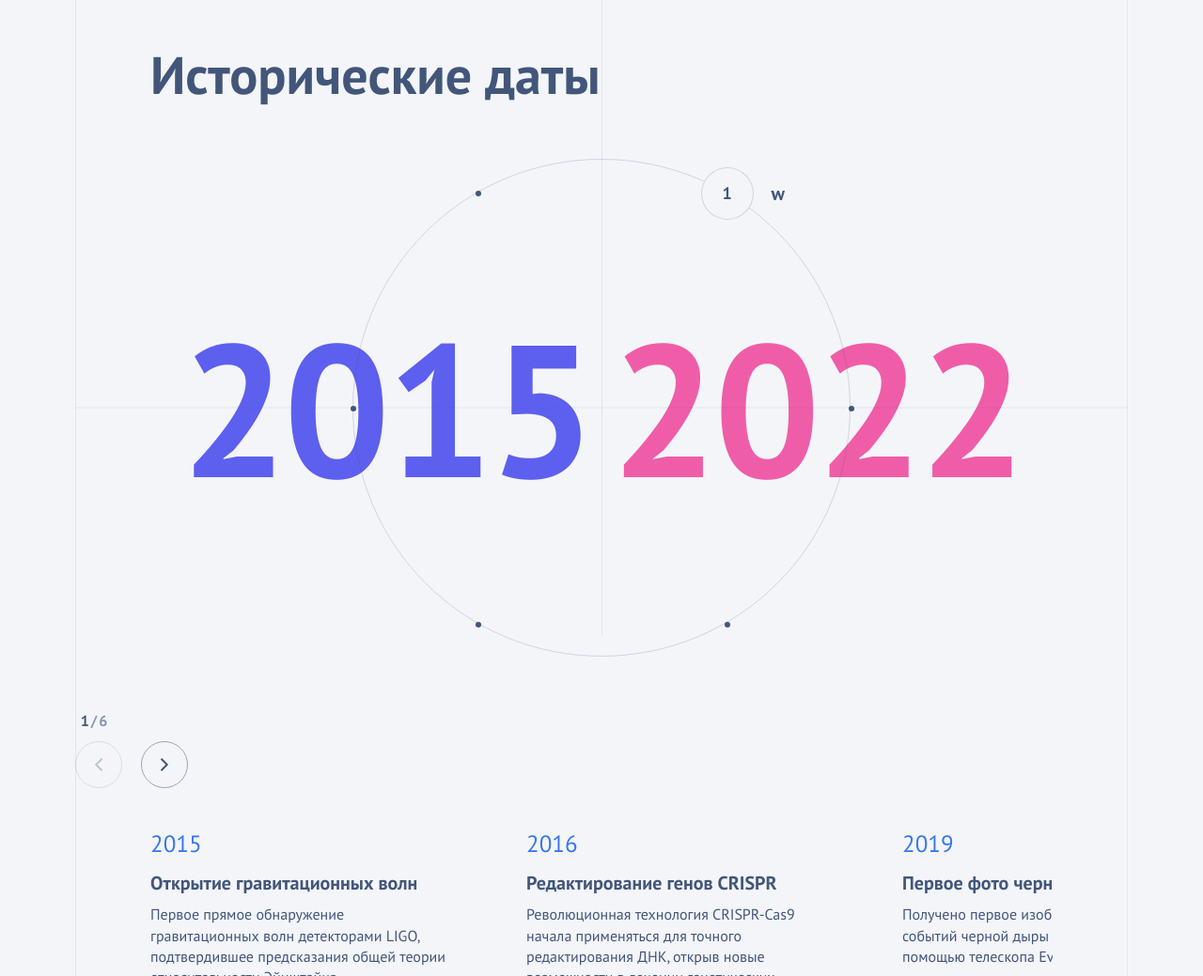
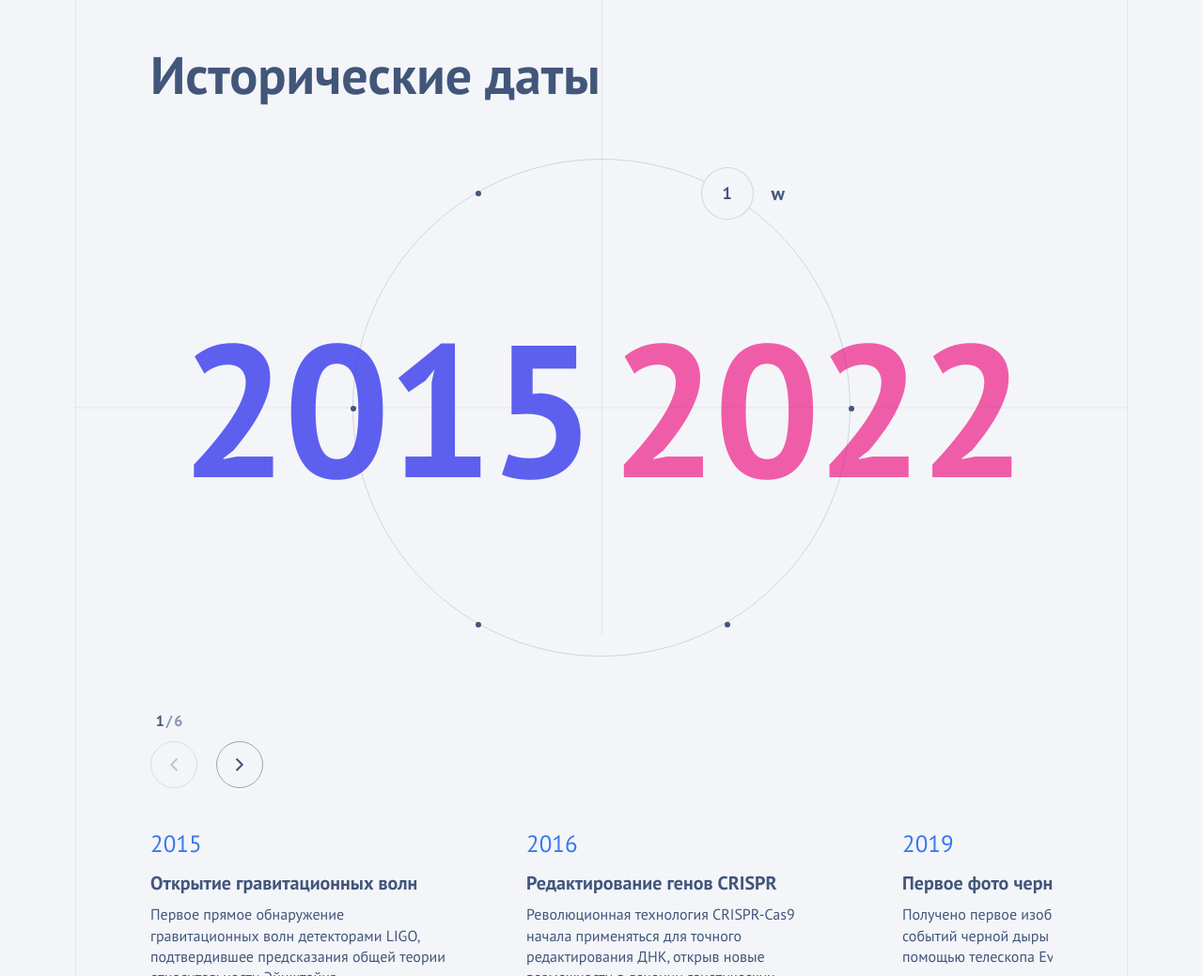
Before and after one commit to kenzWeb/only-slider, a React (Vite) app: page / in a window 1280 px wide. Shown: the part 124-1163 px from the top of the page at 94% size. Built offline with nearby package versions, Linux system fonts and the light colour scheme.

Commit message:
fix: исправил мелкие стили

```diff
--- a/src/shared/ui/CircleNavigation/CircleNavigationControls/CircleNavigationControls.scss
+++ b/src/shared/ui/CircleNavigation/CircleNavigationControls/CircleNavigationControls.scss
@@ -52,7 +52,6 @@
 			width: 32px;
 			height: 32px;
 		}
-
 
 		&::before {
 			content: '';
--- a/src/widgets/timeline-widget/TimelineWidget.scss
+++ b/src/widgets/timeline-widget/TimelineWidget.scss
@@ -10,12 +10,18 @@
 		margin-bottom: 56px;
 		margin-left: 80px;
 
+		@media (max-width: 1024px) {
+			margin-left: 40px;
+		}
+
 		@media (max-width: 768px) {
 			margin-bottom: 40px;
+			margin-left: 20px;
 		}
 
 		@media (max-width: 480px) {
 			margin-bottom: 30px;
+			margin-left: 15px;
 		}
 	}
 
@@ -220,13 +226,12 @@
 
 	&__circle-pagination {
 		position: absolute;
-		left: 0;
+		left: 80px;
 		bottom: -60px;
 		z-index: 25;
 
-		@media (max-width: 1200px) {
-			left: 20px;
-			bottom: -50px;
+		@media (max-width: 1024px) {
+			left: 40px;
 		}
 
 		@media (max-width: 900px) {
@@ -237,8 +242,15 @@
 			justify-content: center;
 		}
 
+		@media (max-width: 768px) {
+			left: 20px;
+			bottom: -50px;
+		}
+
 		@media (max-width: 480px) {
 			display: none;
+			left: 15px;
+			bottom: -45px;
 		}
 	}
 }
--- a/src/widgets/timeline-widget/TimelineWidget.tsx
+++ b/src/widgets/timeline-widget/TimelineWidget.tsx
@@ -42,20 +42,6 @@ export const TimelineWidget: React.FC<TimelineWidgetProps> = ({
 				</div>
 
 				<div className='timeline-widget__content'>
-					<div className='timeline-widget__mobile-nav'>
-						{data.map((_, index) => (
-							<button
-								key={index}
-								className={`timeline-widget__mobile-dot ${
-									index === activeIndex
-										? 'timeline-widget__mobile-dot--active'
-										: ''
-								}`}
-								onClick={() => handlePeriodChange(index)}
-								aria-label={`Перейти к периоду ${data[index].title}`}
-							/>
-						))}
-					</div>
 					<div className='timeline-widget__mobile-years'>
 						<YearsDisplay
 							startYear={activeData.startYear}
@@ -107,6 +93,20 @@ export const TimelineWidget: React.FC<TimelineWidgetProps> = ({
 							isMobile={true}
 						/>
 					)}
+					<div className='timeline-widget__mobile-nav'>
+						{data.map((_, index) => (
+							<button
+								key={index}
+								className={`timeline-widget__mobile-dot ${
+									index === activeIndex
+										? 'timeline-widget__mobile-dot--active'
+										: ''
+								}`}
+								onClick={() => handlePeriodChange(index)}
+								aria-label={`Перейти к периоду ${data[index].title}`}
+							/>
+						))}
+					</div>
 				</div>
 			</div>
 		</div>
```
